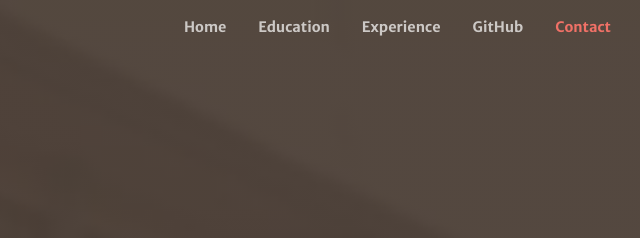
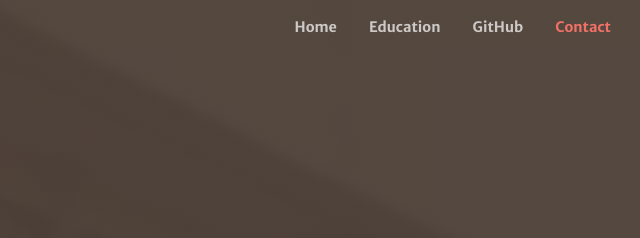
Before and after one commit to rafiadiyana/rafiadiyana.github.io, a plain HTML site: page index.html in a window 1280 px wide. Shown: the top 238 px of the page, 584-1224 px from the left. Drawn offline with nearby package versions, Linux system fonts and the light colour scheme.

Commit message:
initial commit

```diff
--- a/index.html
+++ b/index.html
@@ -4,7 +4,7 @@
   <meta charset="utf-8">
   <meta name="viewport" content="width=device-width, initial-scale=1, shrink-to-fit=no">
 
-  <title>[Front Web Title Bootstrap]</title>
+  <title>[Tugas WGTIK Github Page]</title>
 
 
   <script src="https://use.fontawesome.com/4dfd1d7bab.js"></script>
@@ -57,9 +57,6 @@
           </li>
           <li class="nav-item">
             <a class="nav-link js-scroll-trigger" href="#about">Education</a>
-          </li>
-          <li class="nav-item">
-            <a class="nav-link js-scroll-trigger" href="#work">Experience</a>
           </li>
           <li class="nav-item">
             <a class="nav-link js-scroll-trigger" href="#githubb">GitHub</a>
```
